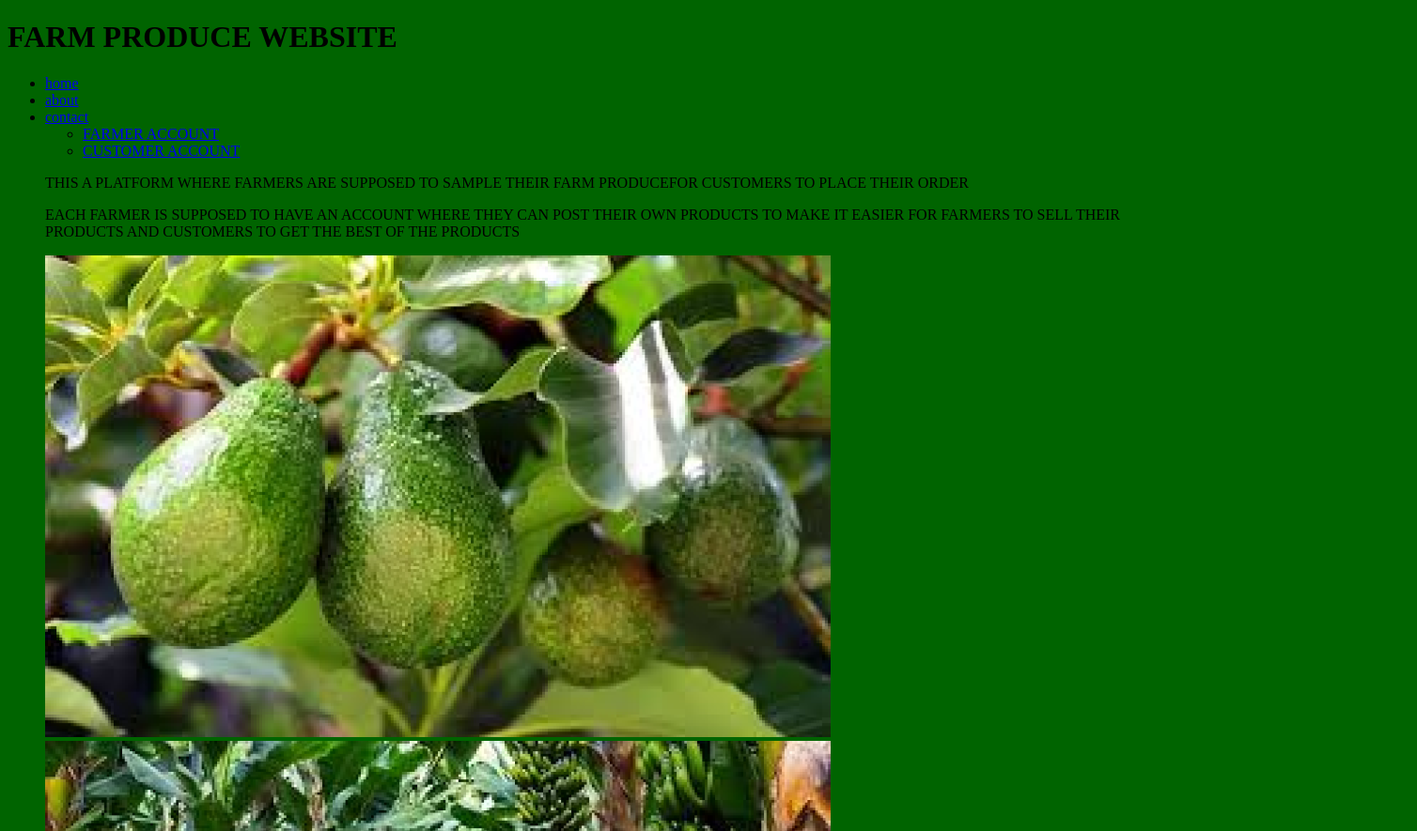
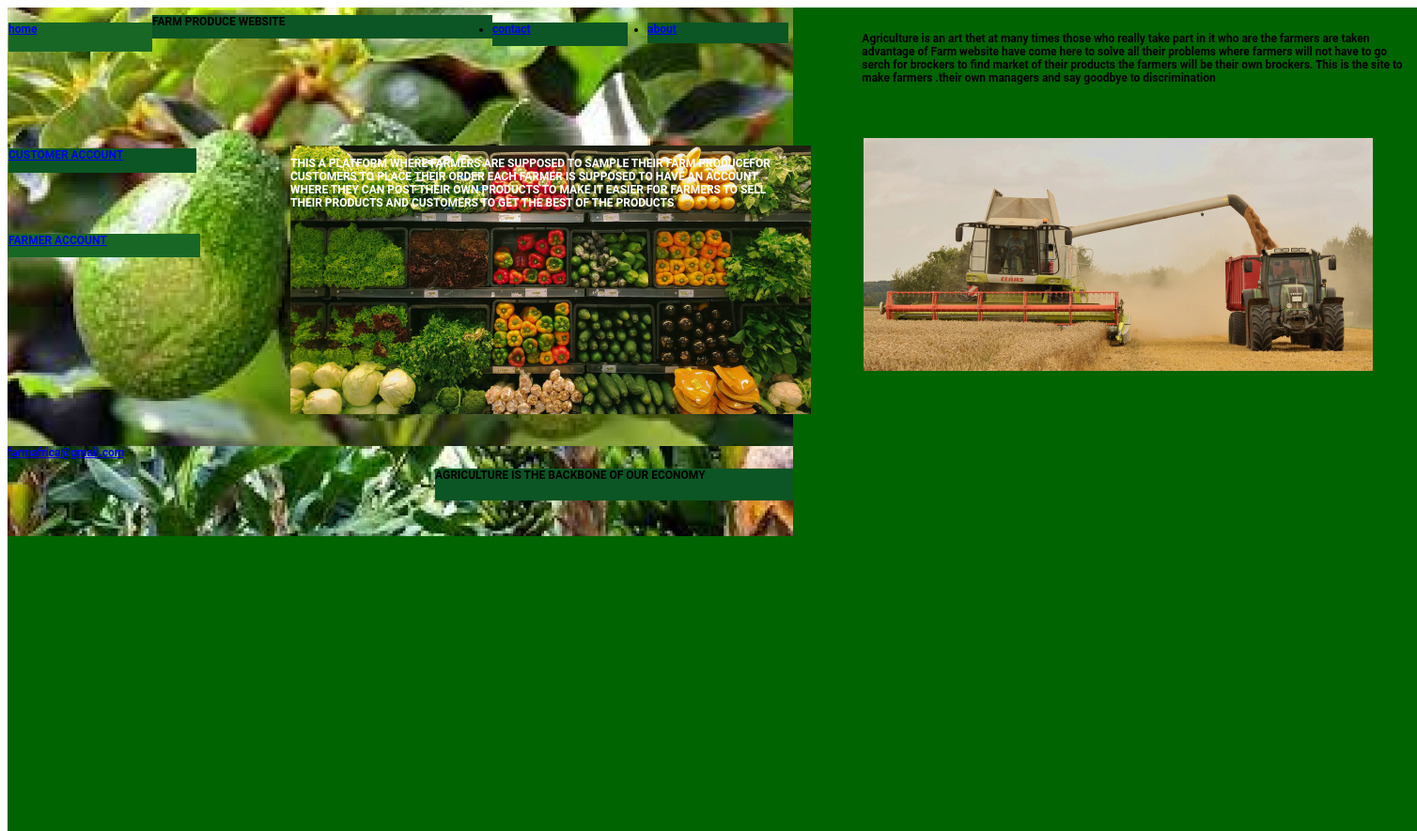
Before and after one commit to Thuku456/project, a plain HTML site: page index.html in a window 1280 px wide. Shown: the top 885 px of the page at 94% size, 1508 px wide, since content can reach past the window. Drawn offline with Linux system fonts and the light colour scheme.

Commit message:
changed-all

```diff
--- a/index.html
+++ b/index.html
@@ -7,55 +7,87 @@
     <link rel="stylesheet" type="text/css" href="styles.css">
 </head>
 <body>
+  <div class="whole">
+    <img src="images/images258 1.png">
    <h1>FARM PRODUCE WEBSITE</h1>
-  <div class="nav-">
-      <div class="wrapper">
+
           <nav>
-              <ul class="nav-items">
-                  <li>
+              <ul>
+                  <li class="home">
                       <a href="#">home</a>
                   </li>
-                  <li>
+
+
+                      <li class="about">
                         <a href="#">about</a>
                       </li>
-                <li>
+                    <li class="contact" >
                       <a href="#">contact</a>
                     </li>
-                      <div class="container1">
-                      <ul class="nav-items2">
+
+
+                      </ul>
+                    </nav>
+
+
+
                           <nav>
-                              <li>
+                            <ul >
+
+                                    <li class="nav-items2">
                                         <a href="#">FARMER ACCOUNT</a>
                                     </li>
-                              <li>
+                                    <li class="nav-items3">
                                         <a href="#">CUSTOMER ACCOUNT</a>
                                     </li>
+
+                            </ul>
                           </nav>
 
-                      </ul>
+
+
+                          <div class="div-container">
+                            <img src="images/Rectangle 8.png">
+                            <p>THIS A PLATFORM WHERE FARMERS ARE
+                              SUPPOSED TO SAMPLE THEIR FARM
+                              PRODUCEFOR CUSTOMERS TO PLACE THEIR ORDER
+                              EACH FARMER IS SUPPOSED TO HAVE AN ACCOUNT
+                              WHERE THEY CAN POST THEIR
+                               OWN PRODUCTS TO MAKE IT EASIER FOR FARMERS TO SELL
+                               THEIR PRODUCTS AND CUSTOMERS TO GET THE
+                               BEST OF THE PRODUCTS
+                              </P>
                         </div>
-                      <div class="div-container">
-                          <p>THIS A PLATFORM WHERE FARMERS ARE SUPPOSED TO SAMPLE THEIR FARM PRODUCEFOR CUSTOMERS TO PLACE THEIR ORDER</p>
-                          <P>EACH FARMER IS SUPPOSED TO HAVE AN ACCOUNT WHERE THEY CAN POST THEIR OWN PRODUCTS TO MAKE IT EASIER FOR FARMERS TO SELL THEIR PRODUCTS AND CUSTOMERS TO GET THE BEST OF THE PRODUCTS</P>
-                      </div>
-                      <div class="image">
-                          <img src="images/images258 1.png" alt="">
-                          <img src="images/Rectangle 6.png" alt="">
-                          <img src="images/Rectangle 8.png" alt="">
-                      </div>
-                  </li>
-              </ul>
-          </nav>
-      </div>
+
+                        <p class="brief">
+
+                          Agriculture is an art thet at many times those who really take part in it who are the farmers are taken advantage of
+Farm website have come here to solve all their problems where farmers will not have to go serch for brockers to find market of their products the farmers will be their own brockers.
+This is the site to make farmers .their own managers and say goodbye to discrimination
+                        </p>
+               <div class="imge">
+            <img src="images/Rectangle 13.png" >
                </div>
   <footer>
-      <div class="footer">
-          <ul>
-              <li>
+
+   <div>
+
+    <div class="mail">
+      <img src="images/Rectangle 6.png">
         <a href="#">farmafrica@gmail.com</a>
-              </li>
-          </ul>
+
+
         </div>
+            <div >
+                  <p class="motto">
+                    AGRICULTURE IS THE BACKBONE OF OUR ECONOMY</p>
+            </div>
+
+    </div>
+
+
+
   </footer>
+</div>
 </body>
 </html>
--- a/styles.css
+++ b/styles.css
@@ -1,7 +1,288 @@
-body{
-    background-color:darkgreen;
+*{
+
+    position: absolute;
+left: 0%;
+right: 0%;
+top: 0%;
+bottom: 0%;
+
 }
-.nav-items{
-    color:black
+
+h1{
+
+    position: absolute;
+    width: 331px;
+    height: 23px;
+    left: 178px;
+    top: 8px;
+
+    font-family: Roboto;
+    font-style: normal;
+    font-weight: bold;
+    font-size: 12px;
+    line-height: 14px;
+
+    color: #000000;
+    position: absolute;
+width: 362px;
+height: 25px;
+left: 154px;
+top: 0px;
+
+background: #0B5624;
+
 }
+.home{
+    position: absolute;
+width: 35px;
+height: 15px;
+left: 39px;
+top: 20px;
+
+font-family: Roboto;
+font-style: normal;
+font-weight: bold;
+font-size: 12px;
+line-height: 14px;
+
+
+
+color: #000000;
+
+position: absolute;
+width: 153px;
+height: 31px;
+left: 1px;
+top: 0px;
+
+background: #186725;
 }
+.item{
+    position: absolute;
+    width: 62px;
+    height: 14px;
+    left: 560px;
+    top: 7px;
+
+    font-family: Roboto;
+    font-style: normal;
+    font-weight: bold;
+    font-size: 12px;
+    line-height: 14px;
+
+color: #000000;
+
+
+
+}
+
+.div-container{
+
+
+
+    position: absolute;
+width: 535px;
+height: 87px;
+left: 301px;
+top: 147px;
+
+font-family: Roboto;
+font-style: normal;
+font-weight: bold;
+font-size: 12px;
+line-height: 14px;
+color: #FFFFFF;
+
+}
+
+
+
+
+
+
+
+
+.nav-items2{
+    position: absolute;
+width: 113px;
+height: 14px;
+left: 40px;
+top: 142px;
+
+font-family: Roboto;
+font-style: normal;
+font-weight: bold;
+font-size: 12px;
+line-height: 14px;
+
+
+
+color: #000000;
+
+position: absolute;
+width: 204px;
+height: 25px;
+left: 1px;
+top: 225px;
+
+background: #186725;
+
+}
+
+.about{
+    position: absolute;
+width: 40px;
+height: 14px;
+left: 711px;
+top: 8px;
+
+font-family: Roboto;
+font-style: normal;
+font-weight: bold;
+font-size: 12px;
+line-height: 14px;
+
+
+
+color: #000000;
+
+position: absolute;
+width: 150px;
+height: 22px;
+left: 681px;
+top: 0px;
+
+background: #0B5624;
+}
+.contact{
+
+
+    position: absolute;
+width: 62px;
+height: 14px;
+left: 560px;
+top: 7px;
+
+font-family: Roboto;
+font-style: normal;
+font-weight: bold;
+font-size: 12px;
+line-height: 14px;
+
+
+
+color: #000000;
+
+position: absolute;
+width: 144px;
+height: 25px;
+left: 516px;
+top: 0px;
+
+background: #0B5624;
+}
+.mail{
+    position: absolute;
+width: 340px;
+height: 14px;
+left: 20px;
+top: 472px;
+
+font-family: Roboto;
+font-style: normal;
+font-weight: bold;
+font-size: 12px;
+line-height: 14px;
+
+
+
+position: absolute;
+width: 244px;
+height: 34px;
+left: 0px;
+top: 467px;
+
+background: linear-gradient(180deg, #FFFFFF 0%, rgba(255, 255, 255, 0) 100%), #186725;
+}
+.motto{
+    position: absolute;
+width: 340px;
+height: 14px;
+left: 20px;
+top: 472px;
+
+font-family: Roboto;
+font-style: normal;
+font-weight: bold;
+font-size: 12px;
+line-height: 14px;
+
+
+
+color: #000000;
+position: absolute;
+width: 382px;
+height: 34px;
+left: 455px;
+top: 479px;
+
+background: #0B5624;
+
+}
+
+.nav-items3{
+    position: absolute;
+    width: 169px;
+    height: 9px;
+    left: 21px;
+    top: 234px;
+
+    font-family: Roboto;
+    font-style: normal;
+    font-weight: bold;
+    font-size: 12px;
+    line-height: 14px;
+
+    color: #000000;
+    position: absolute;
+width: 200px;
+height: 26px;
+left: 1px;
+top: 134px;
+
+background: #0B5624;
+}
+.whole{
+    background-color: darkgreen;
+    position: absolute;
+width: 1500px;
+height: 900px;
+left: 0px;
+top: 0px;
+
+}
+.brief{
+
+    position: absolute;
+left: 60.62%;
+right: 0%;
+top: 1.56%;
+bottom: 35.09%;
+
+font-family: Roboto;
+font-style: normal;
+font-weight: bold;
+font-size: 12px;
+line-height: 14px;
+
+color: #000000;
+
+}
+.imge{
+    position: absolute;
+    left: 60.7%;
+    right: 0%;
+    top: 15.4%;
+    bottom: 36.26%;
+
+}
```
Also changed, not shown: images/Rectangle 13.png (added). Lines whose indentation alone changed are shown as unchanged.
